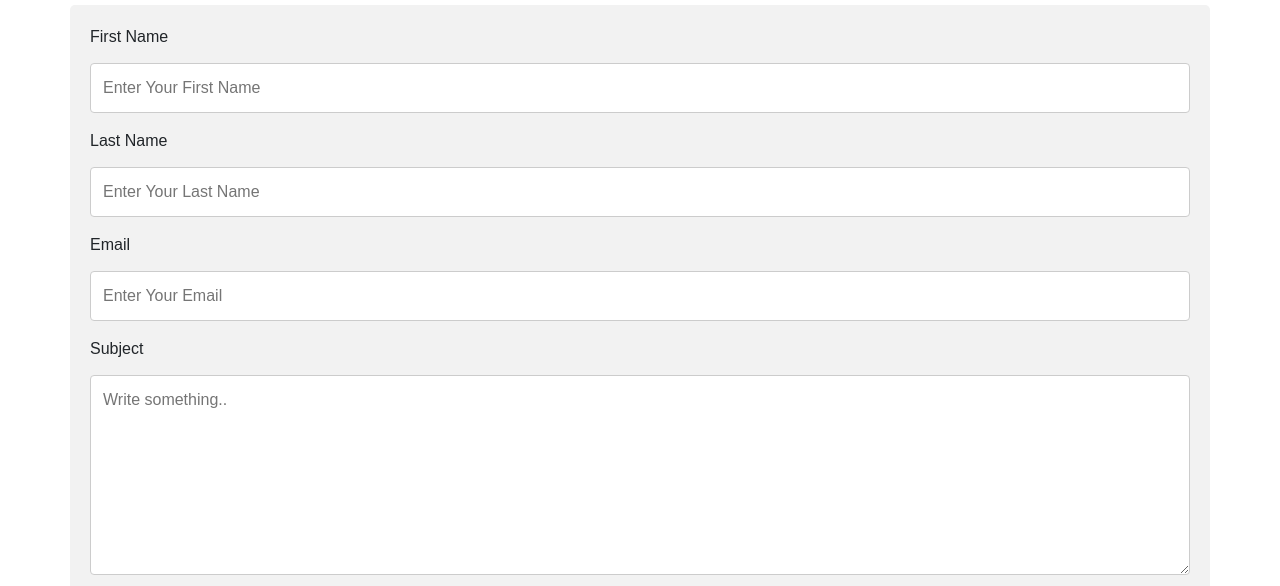
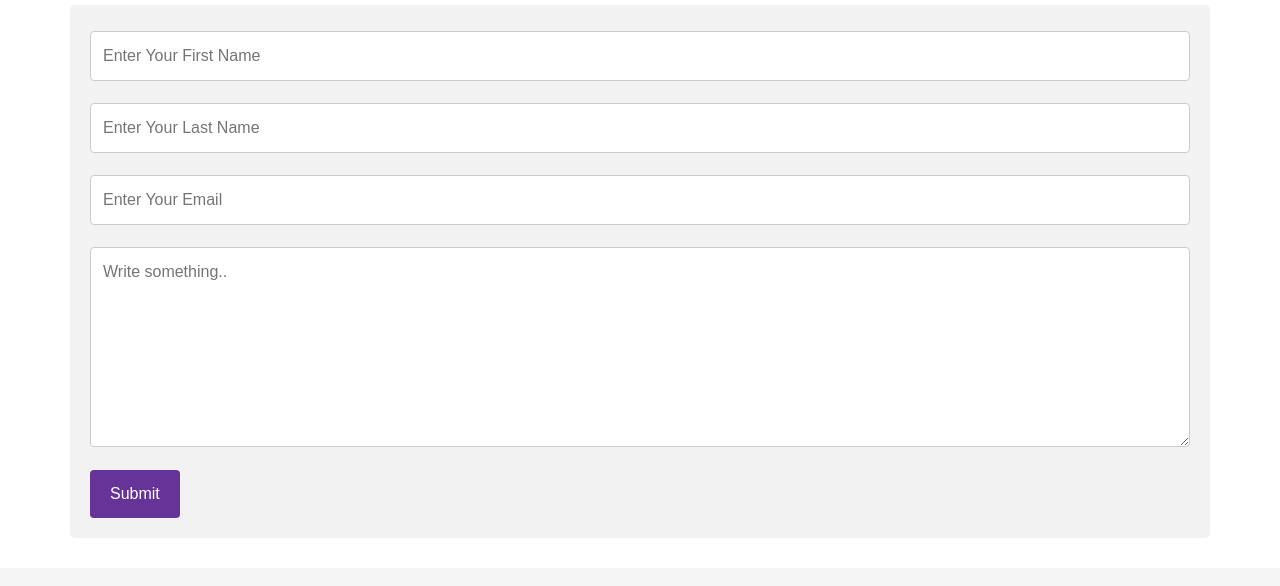
Before and after one commit to mchieco/FIJISite, a plain HTML site: page html/contactpage.html in a window 1280 px wide. Shown: the part 209-795 px from the top of the page. Drawn offline with nearby package versions, Linux system fonts and the light colour scheme.

Commit message:
removed labels

```diff
--- a/html/contactpage.html
+++ b/html/contactpage.html
@@ -107,16 +107,12 @@
         <div class="container">
             <form action="action_page.php">
 
-                <label for="fname">First Name</label>
                 <input type="text" id="fname" name="firstname" placeholder="Enter Your First Name" required>
 
-                <label for="lname">Last Name</label>
                 <input type="text" id="lname" name="lastname" placeholder="Enter Your Last Name" required>
 
-                <label for="email">Email</label>
                 <input type="email" id="email" name="email" placeholder="Enter Your Email" required>
 
-                <label for="subject">Subject</label>
                 <textarea id="subject" name="subject" placeholder="Write something.." style="height:200px" required></textarea>
 
                 <input style="background-color: #663399" type="submit" value="Submit">
```
Also changed, not shown: html/recruitment.html (+0 -3 lines).
